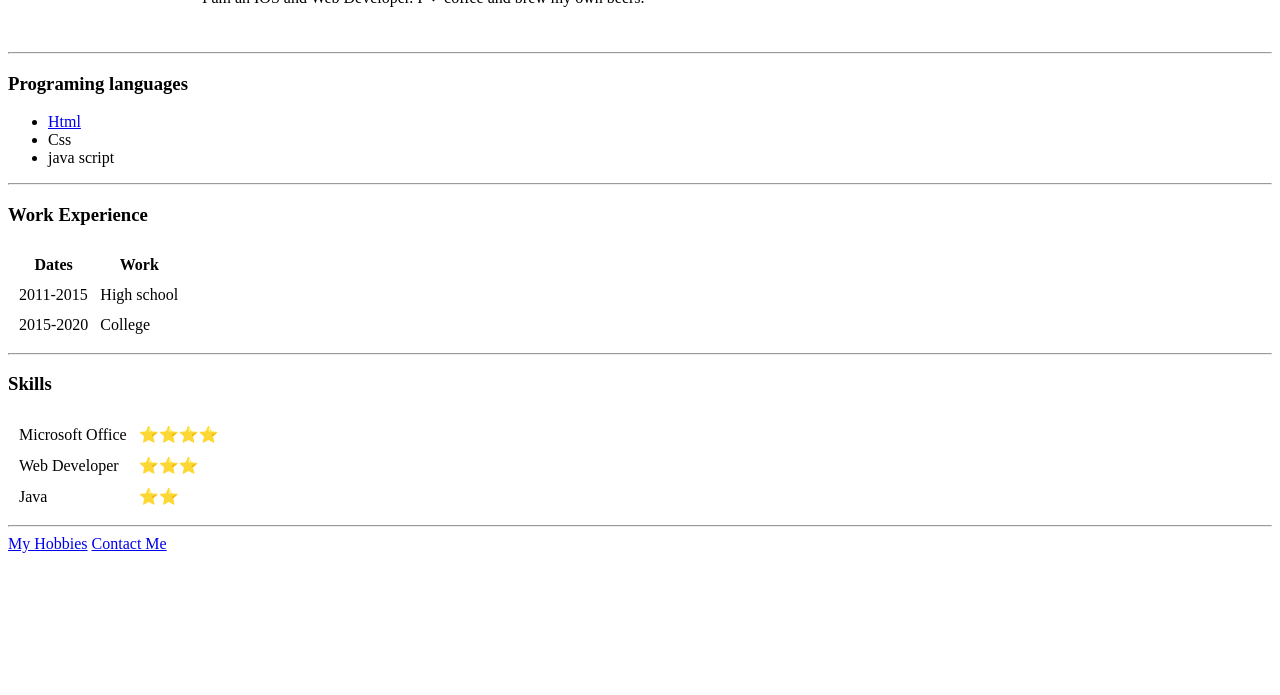
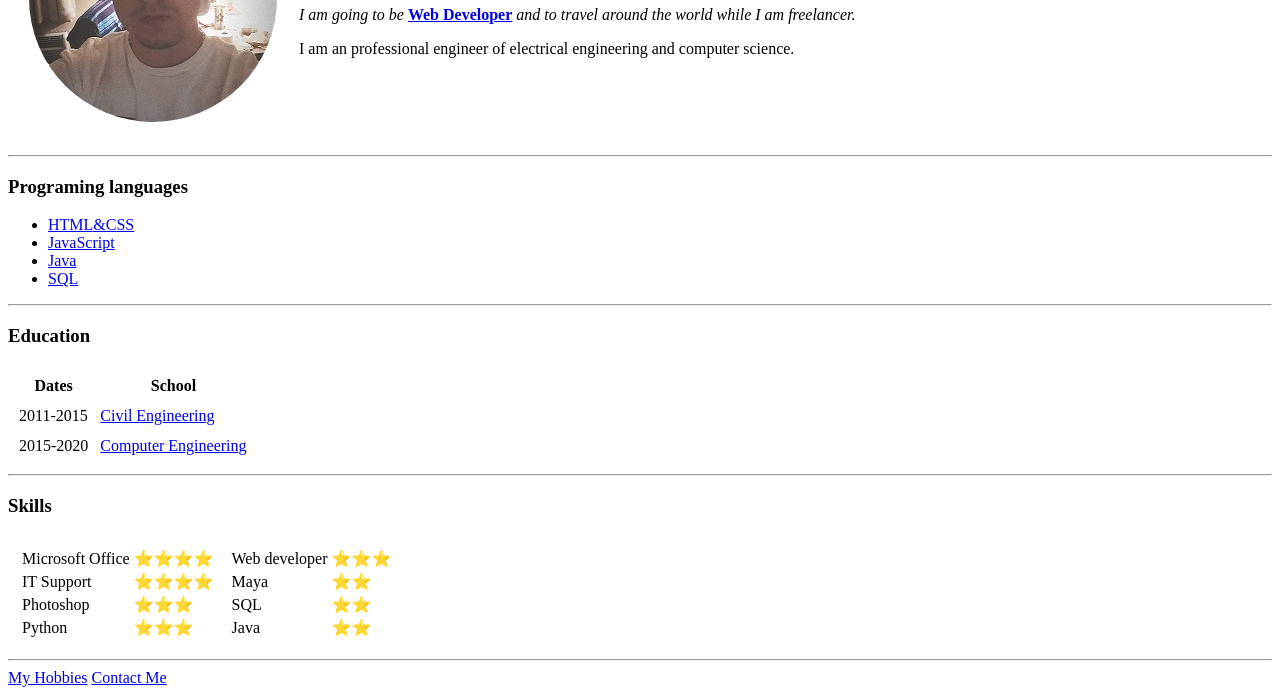
Before and after one commit to darko2019/cv, a plain HTML site: page index.html in a window 1280 px wide. Shown: the part 155-850 px from the top of the page. Before the commit the page ends 800 px from the top, so only its background shows below. Drawn offline with Linux system fonts and the light colour scheme.

Commit message:
Add files via upload

```diff
--- a/index.html
+++ b/index.html
@@ -9,11 +9,11 @@
 <body>
   <table cellspacing="20">
     <tr>
-      <td><img src="profile.png" alt="Darko profile picture"></td>
+      <td><img src="Images/profile.png" alt="Darko profile picture"></td>
       <td>
         <h1>Darko Mijatovic</h1>
-        <p><em>Founder and CTO of <strong><a href="https://www.google.rs/">The App Brewery.</a></strong></em></p>
-        <p>I am an IOS and Web Developer. I ❤ coffee and brew my own beers.</p>
+        <p><em>I am going to be </em><strong><a href="https://images-na.ssl-images-amazon.com/images/I/61Tw99T88NL.jpg">Web Developer</a></strong><em> and to travel around the world while I am freelancer.</em></p>
+        <p>I am an professional engineer of electrical engineering and computer science.</p>
       </td>
     </tr>
   </table>
@@ -22,28 +22,29 @@
   <h3>Programing languages</h3>
 
   <ul>
-    <li><a href="https://developer.mozilla.org/en-US/docs/Web/HTML">Html</a></li>
-    <li>Css</li>
-    <li>java script</li>
+    <li><a href="https://en.wikipedia.org/wiki/HTML">HTML&CSS</a></li>
+    <li><a href="https://en.wikipedia.org/wiki/JavaScript">JavaScript</a></li>
+    <li><a href="https://en.wikipedia.org/wiki/Java_(programming_language)">Java</a></li>
+    <li><a href="https://en.wikipedia.org/wiki/SQL">SQL</a></li>
   </ul>
 <hr>
-  <h3>Work Experience</h3>
+  <h3>Education</h3>
 
   <table cellspacing="10px">
     <thead>
       <tr>
         <th>Dates</th>
-        <th>Work</th>
+        <th>School</th>
       </tr>
     </thead>
     <tbody>
       <tr>
         <td>2011-2015</td>
-        <td>High school</td>
+        <td><a href="https://gtskola.wixsite.com/brankozezelj">Civil Engineering</a></td>
       </tr>
       <tr>
         <td>2015-2020</td>
-        <td>College</td>
+        <td><a href="https://www.viser.edu.rs/">Computer Engineering</a></td>
       </tr>
     </tbody>
   </table>
@@ -52,18 +53,49 @@
 
   <table cellspacing="10px">
     <tr>
+      <td>
+      <table>
+        <tr>
           <td>Microsoft Office</td>
           <td>⭐⭐⭐⭐</td>
         </tr>
         <tr>
-      <td>Web Developer</td>
+          <td>IT Support</td>
+          <td>⭐⭐⭐⭐</td>
+        </tr>
+        <tr>
+          <td>Photoshop</td>
           <td>⭐⭐⭐</td>
+        </tr>
+        <tr>
+          <td>Python</td>
+          <td>⭐⭐⭐</td>
+        </tr>
+      </table>
+      </td>
+      <td>
+        <table>
+          <tr>
+            <td>Web developer</td>
+            <td>⭐⭐⭐</td>
+          </tr>
+          <tr>
+            <td>Maya</td>
+            <td>⭐⭐</td>
+          </tr>
+          <tr>
+            <td>SQL</td>
+            <td>⭐⭐</td>
           </tr>
           <tr>
             <td>Java</td>
             <td>⭐⭐</td>
           </tr>
         </table>
+      </td>
+    </tr>
+  </table>
+
 
   <hr>
   <a href="hobbies.html">My Hobbies</a>
```
Also changed, not shown: contact.html (+12 -2 lines), hobbies.html (+6 -3 lines). Lines whose indentation alone changed are shown as unchanged.
